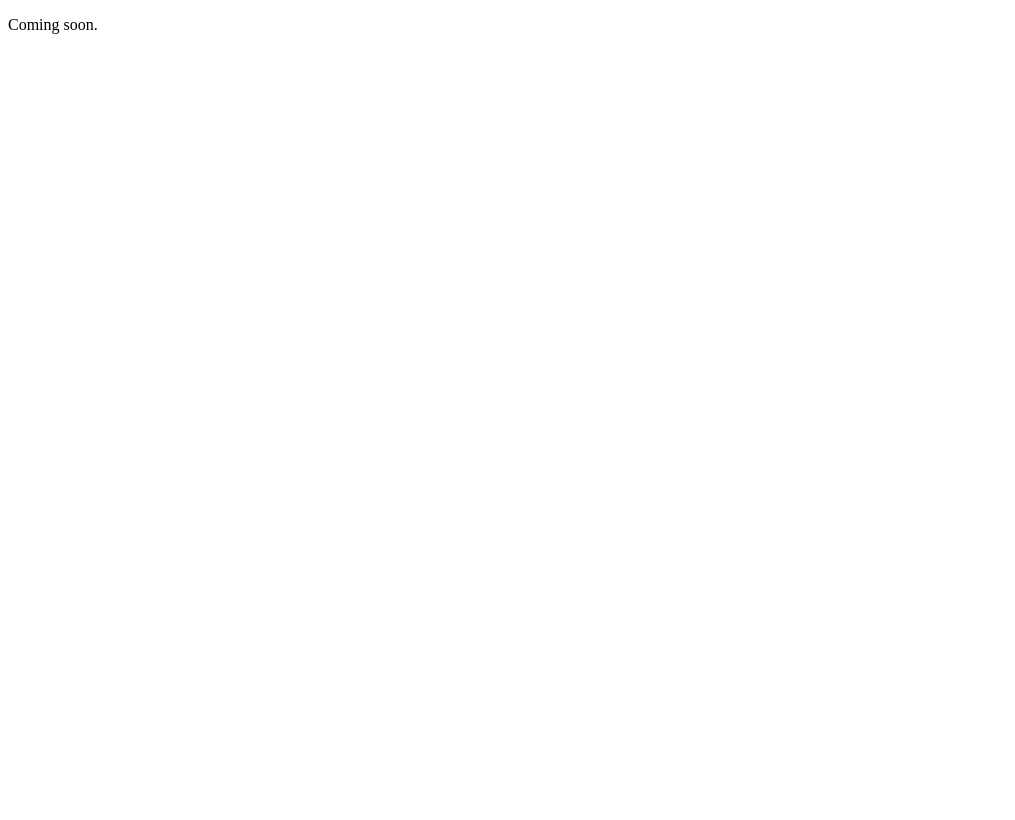
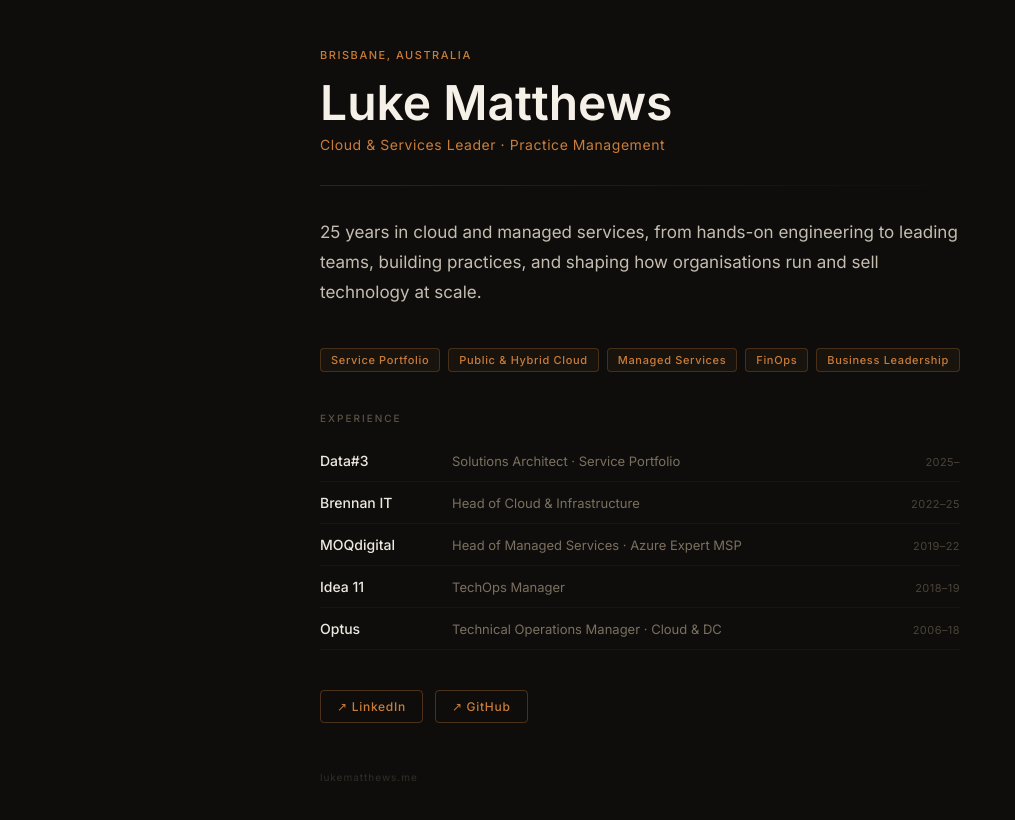
Before and after one commit to l11uke/lukematthews.me, a plain HTML site: page index.html in a window 1280 px wide. Shown: the whole page, without its empty margins (0-1015 px from the left). Drawn offline with Linux system fonts and the light colour scheme.

Commit message:
Revamp index.html with improved layout and styles
Updated HTML structure and added styling for better presentation.

```diff
--- a/index.html
+++ b/index.html
@@ -1,5 +1,210 @@
 <!DOCTYPE html>
-<html>
-<head><title>Luke Matthews</title></head>
-<body><p>Coming soon.</p></body>
+<html lang="en">
+<head>
+<meta charset="UTF-8">
+<meta name="viewport" content="width=device-width, initial-scale=1.0">
+<title>Luke Matthews</title>
+<link rel="preconnect" href="https://fonts.googleapis.com">
+<link rel="preconnect" href="https://fonts.gstatic.com" crossorigin>
+<link href="https://fonts.googleapis.com/css2?family=Inter:wght@400;500;600&display=swap" rel="stylesheet">
+<style>
+  *, *::before, *::after { box-sizing: border-box; margin: 0; padding: 0; }
+
+  body {
+    font-family: 'Inter', sans-serif;
+    background: #0f0d0b;
+    color: #ede8e0;
+    min-height: 100vh;
+    padding: 3rem 2rem;
+  }
+
+  .inner {
+    max-width: 640px;
+    margin: 0 auto;
+  }
+
+  .eyebrow {
+    font-size: 11px;
+    letter-spacing: 0.14em;
+    color: #c97d3a;
+    text-transform: uppercase;
+    margin-bottom: 1rem;
+    font-weight: 500;
+  }
+
+  h1 {
+    font-size: clamp(36px, 7vw, 48px);
+    font-weight: 600;
+    line-height: 1.05;
+    margin-bottom: 0.5rem;
+    color: #f5f0e8;
+  }
+
+  .title {
+    font-size: 14px;
+    color: #c97d3a;
+    letter-spacing: 0.04em;
+    margin-bottom: 2rem;
+    font-weight: 400;
+  }
+
+  .divider {
+    height: 1px;
+    background: linear-gradient(to right, #c97d3a33, transparent);
+    margin: 2rem 0;
+  }
+
+  .bio {
+    font-size: 17px;
+    line-height: 1.75;
+    color: #c4bdb0;
+    margin-bottom: 2.5rem;
+  }
+
+  .tags {
+    display: flex;
+    flex-wrap: wrap;
+    gap: 8px;
+    margin-bottom: 2.5rem;
+  }
+
+  .tag {
+    font-size: 11px;
+    letter-spacing: 0.06em;
+    color: #c97d3a;
+    border: 1px solid #c97d3a44;
+    border-radius: 4px;
+    padding: 4px 10px;
+    background: #c97d3a0e;
+    font-weight: 500;
+  }
+
+  .section-label {
+    font-size: 10px;
+    letter-spacing: 0.2em;
+    color: #5a5448;
+    text-transform: uppercase;
+    margin-bottom: 1rem;
+    font-weight: 500;
+  }
+
+  .roles {
+    display: flex;
+    flex-direction: column;
+    margin-bottom: 2.5rem;
+  }
+
+  .role {
+    display: flex;
+    align-items: baseline;
+    gap: 12px;
+    padding: 12px 0;
+    border-bottom: 1px solid #ffffff08;
+  }
+
+  .role-company {
+    font-size: 14px;
+    font-weight: 500;
+    color: #ede8e0;
+    min-width: 120px;
+  }
+
+  .role-title {
+    font-size: 13px;
+    color: #7a7060;
+    flex: 1;
+  }
+
+  .role-year {
+    font-size: 11px;
+    color: #4a4438;
+    letter-spacing: 0.04em;
+  }
+
+  .links {
+    display: flex;
+    gap: 12px;
+    margin-top: 2.5rem;
+  }
+
+  .links a {
+    font-size: 12px;
+    color: #c97d3a;
+    text-decoration: none;
+    border: 1px solid #c97d3a55;
+    border-radius: 4px;
+    padding: 8px 16px;
+    letter-spacing: 0.06em;
+    font-weight: 500;
+    transition: background 0.15s, border-color 0.15s;
+  }
+
+  .links a:hover {
+    background: #c97d3a18;
+    border-color: #c97d3a99;
+  }
+
+  footer {
+    margin-top: 3rem;
+    font-size: 10px;
+    color: #322e28;
+    letter-spacing: 0.1em;
+  }
+</style>
+</head>
+<body>
+<div class="inner">
+  <p class="eyebrow">Brisbane, Australia</p>
+  <h1>Luke Matthews</h1>
+  <p class="title">Cloud &amp; Services Leader · Practice Management</p>
+
+  <div class="divider"></div>
+
+  <p class="bio">25 years in cloud and managed services, from hands-on engineering to leading teams, building practices, and shaping how organisations run and sell technology at scale.</p>
+
+  <div class="tags">
+    <span class="tag">Service Portfolio</span>
+    <span class="tag">Public &amp; Hybrid Cloud</span>
+    <span class="tag">Managed Services</span>
+    <span class="tag">FinOps</span>
+    <span class="tag">Business Leadership</span>
+  </div>
+
+  <p class="section-label">Experience</p>
+  <div class="roles">
+    <div class="role">
+      <span class="role-company">Data#3</span>
+      <span class="role-title">Solutions Architect · Service Portfolio</span>
+      <span class="role-year">2025–</span>
+    </div>
+    <div class="role">
+      <span class="role-company">Brennan IT</span>
+      <span class="role-title">Head of Cloud &amp; Infrastructure</span>
+      <span class="role-year">2022–25</span>
+    </div>
+    <div class="role">
+      <span class="role-company">MOQdigital</span>
+      <span class="role-title">Head of Managed Services · Azure Expert MSP</span>
+      <span class="role-year">2019–22</span>
+    </div>
+    <div class="role">
+      <span class="role-company">Idea 11</span>
+      <span class="role-title">TechOps Manager</span>
+      <span class="role-year">2018–19</span>
+    </div>
+    <div class="role">
+      <span class="role-company">Optus</span>
+      <span class="role-title">Technical Operations Manager · Cloud &amp; DC</span>
+      <span class="role-year">2006–18</span>
+    </div>
+  </div>
+
+  <div class="links">
+    <a href="https://www.linkedin.com/in/lukewmatthews/" target="_blank" rel="noopener">↗ LinkedIn</a>
+    <a href="https://github.com/l11uke" target="_blank" rel="noopener">↗ GitHub</a>
+  </div>
+
+  <footer>lukematthews.me</footer>
+</div>
+</body>
 </html>
```
